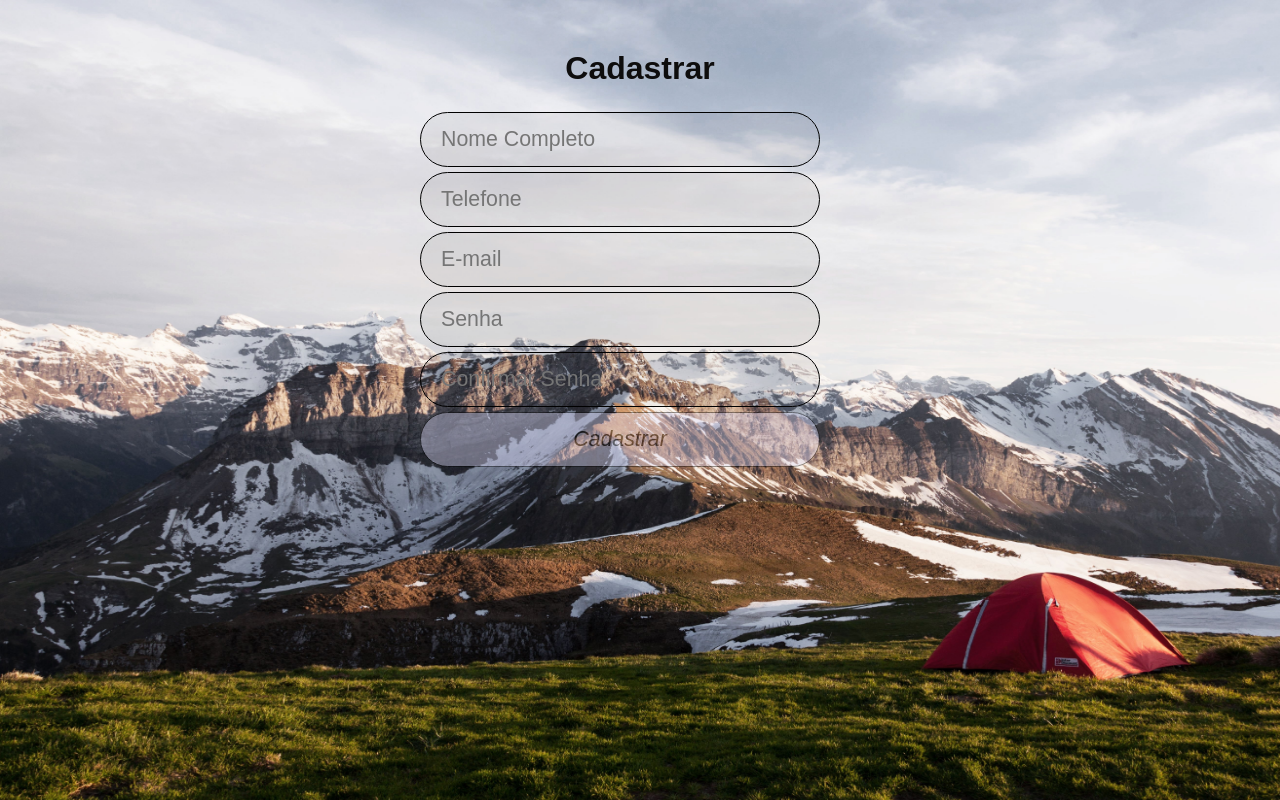
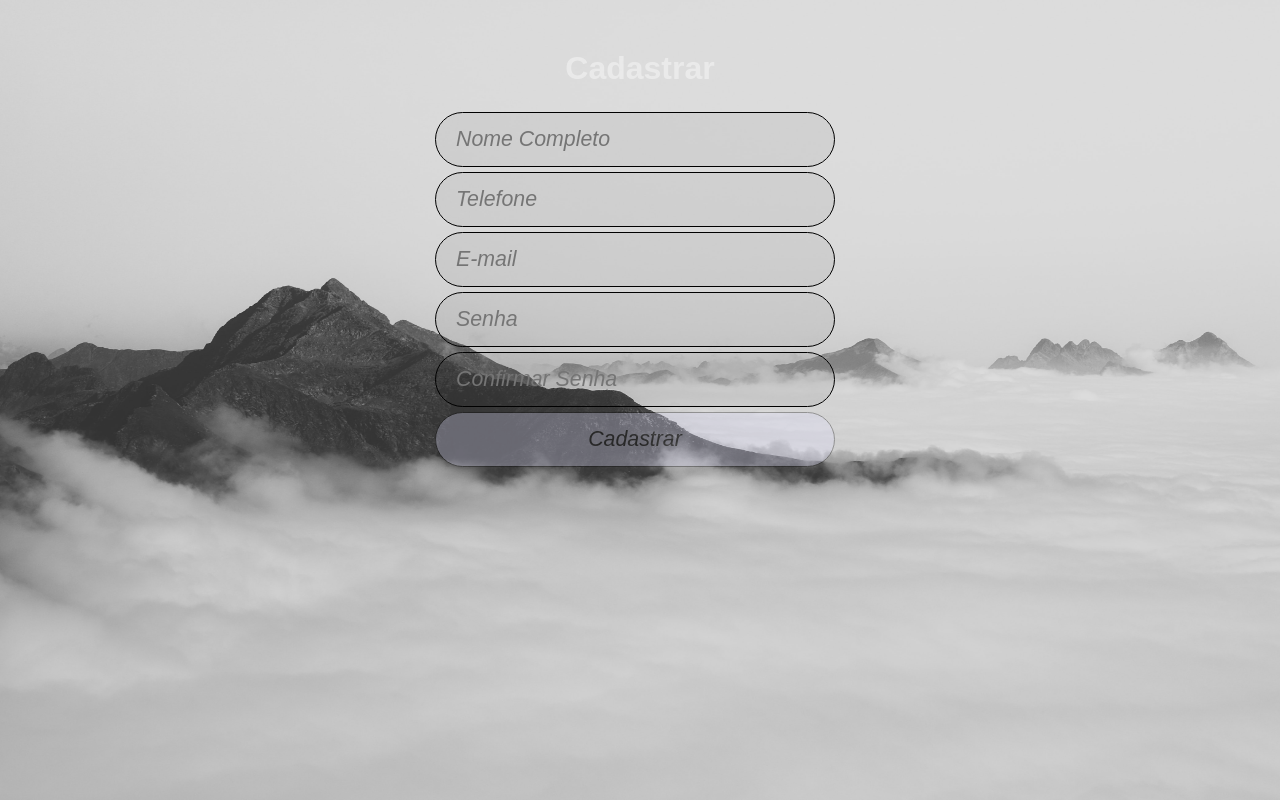
Before and after one commit to vedovatto30/Crud_PHP_Mysql, a PHP site: page /cadastrar.php in a window 1280 px wide. Run offline with PHP 8.4, Linux system fonts and the light colour scheme.

Commit message:
Update stilo.css

```diff
--- a/css/stilo.css
+++ b/css/stilo.css
@@ -4,11 +4,12 @@
 
 }
 body{
-	background-image: url("../img/camp.jpg");
+	background-image: url("../img/imagemfundo.jpg");
 	background-repeat: no-repeat;
-	color: rgb(14, 13, 13);
+	color: white;
 	font-family: arial;
 	background-size: 1368px 800px;
+        background-position: 50% 90%;
 	/* o no repeat faz com que a imagem nao se qubre em varias, depois tem que ir ajustando o tamanho*/
 }
 
@@ -22,7 +23,9 @@ input{
 	font-size: 16pt;
 	padding: 10px 20px;
 	background-color: rgba(17, 16, 16, 0.05);
-	color: rgb(14, 13, 13);
+	color: white;
+        font-style: italic;
+
 	/*border-radius é redondada e o margin de 10 px separa todos os input(inteligente), 0.05 da transparencia no input*/
 }
 input:hover{
@@ -32,20 +35,26 @@ div#corpo-form{
 
 	width: 420px;
 	margin: 130px auto 0px auto;
+        color: white;
 	/*150 altura em cima, automatico no lado, 0 em baixo, automatico do outro lado, centralizando o form*/
 }
 
 div#corpo-form-cad{
-	width: 450px;
+	width: 420px;
 	margin: 30px auto 0px auto;
-	background-position: 50% 90%;
+	background-position: 30% 90%;
+        color: white;
 	/*150 altura em cima, automatico no lado, 0 em baixo, automatico do outro lado, centralizando o form*/
 }
 div#corpo-form h1, div#corpo-form-cad h1 {
 	text-align: center;
 	padding: 20px;
+        opacity: 40%;
+        color: white;
+
 
 }
+
 a{
 	color: white;
 	text-decoration: none;
@@ -58,24 +67,28 @@ a:hover{
  }
  input[type=submit]{
           background-color: #e0dffd;
-          opacity: 40%;
+          opacity: 30%;
           cursor: pointer;
 		  color: black;
 		  font-style: italic;
      /*cursor pointer é para aparecer uma maozinha quando o mouse for no botao */
  }
 
- div#msg-sucesso{
- 	width: 400px;
+div#msg-sucesso{
+ 	width: 370px;
  	margin: 10px auto;
- 	padding: 10px;
  	background-color: rgba(197, 245, 197, 0.3);
- 	border: 1px solid rgb(1, 70, 1);
+ 	border: 3px solid rgb(1, 70, 1);
+        color: white;
  }
-  div#msg-erro{
- 	width: 400px;
+.msg-erro{
+ 	width: 370px;
  	margin: 10px auto;
- 	padding: 10px;
- 	background-color: rgba(245, 169, 160, 0.3);
- 	border: 1px solid rgb(165,42,42);
- }
+ 	text-align: center;
+	padding: 20px;
+ 	background-color: rgba(197, 245, 197, 0.3);
+ 	border: 4px solid rgba(197, 245, 197, 0.2);
+        color: black;
+
+
+}
```
